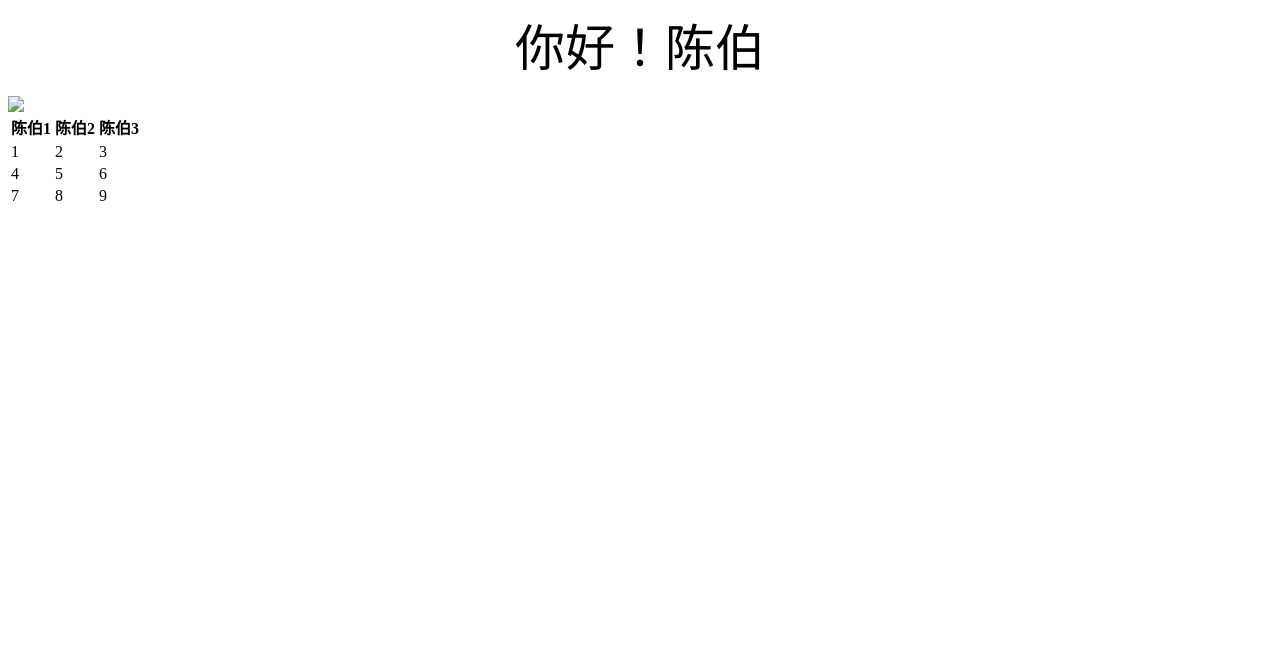
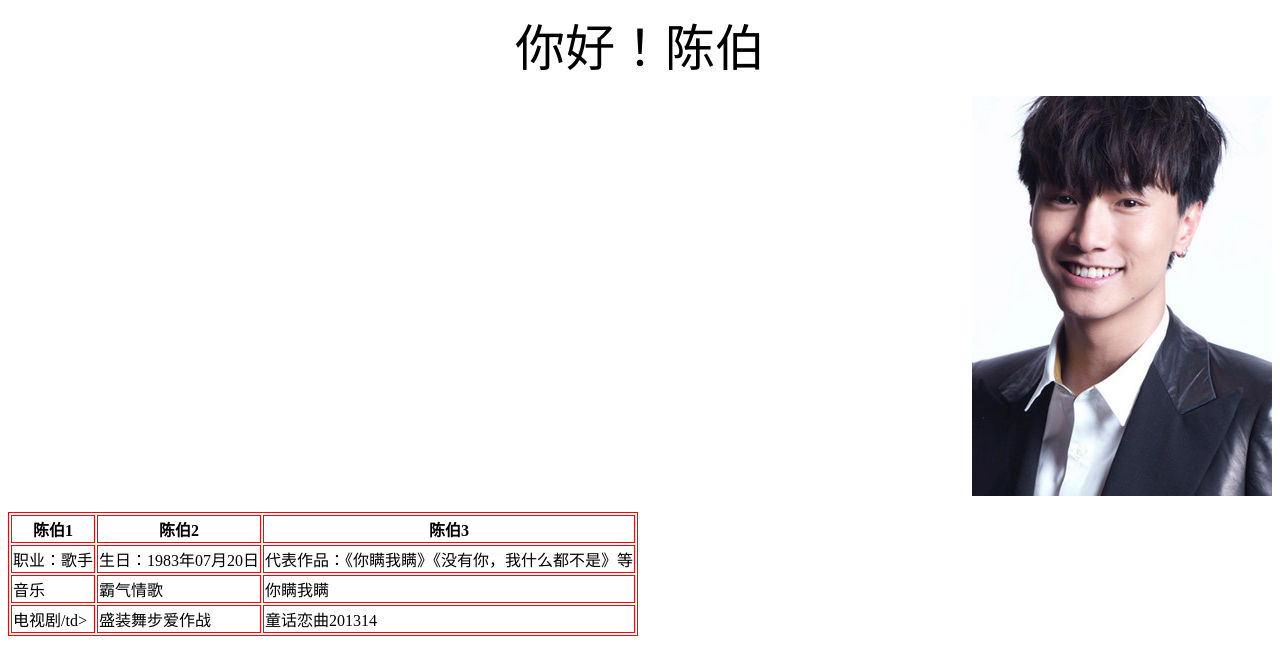
Before and after one commit to sunshine1978/sunshine1978.github.io1, a plain HTML site: page index.html in a window 1280 px wide. Drawn offline with Linux system fonts and the light colour scheme.

Commit message:
Update index.html

```diff
--- a/index.html
+++ b/index.html
@@ -5,27 +5,27 @@
 
   <body>
     <p align="center"><span style="font-size:50px;style=color:#547834;">你好！陈伯</p></span>
-    <img src="https://">
-    <table>
+  <p align="right"><img src="https://sunshine1978.github.io/154.jpg"> </p>
+    <table border="1"bordercolor="red">
   <tr>
     <th>陈伯1</th>
     <th>陈伯2</th>
     <th>陈伯3</th>
   </tr>
   <tr>
-    <td>1</td>
-    <td>2</td>
-    <td>3</td>
+    <td>职业：歌手</td>
+    <td>生日：1983年07月20日</td>
+    <td>代表作品：《你瞒我瞒》《没有你，我什么都不是》等</td>
   </tr>
   <tr>
-    <td>4</td>
-    <td>5</td>
-    <td>6</th>
+    <td>音乐</td>
+    <td>霸气情歌</td>
+    <td>你瞒我瞒</th>
   </tr>
   <tr>
-    <td>7</td>
-    <td>8</td>
-    <td>9</td>
+    <td>电视剧/td>
+    <td>盛装舞步爱作战</td>
+    <td>童话恋曲201314</td>
   </tr>
 </table>
   </body>
```
